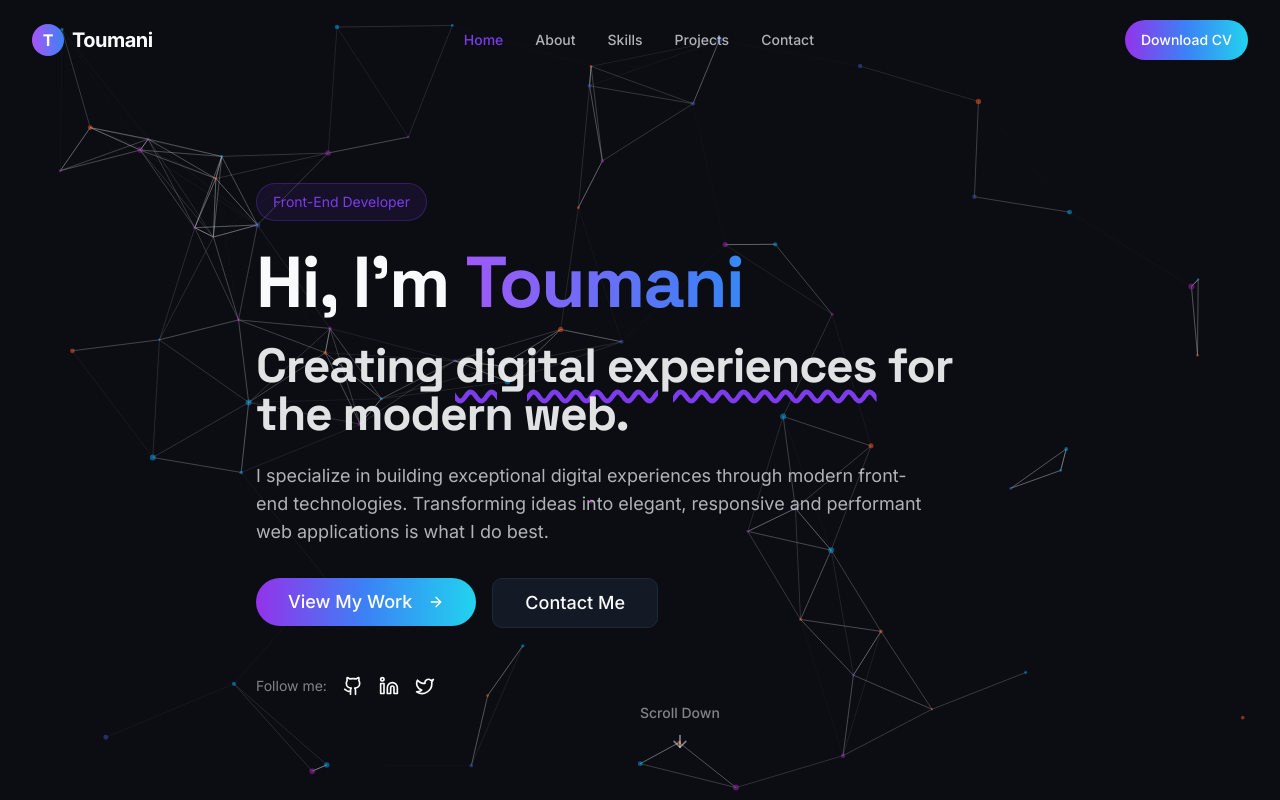
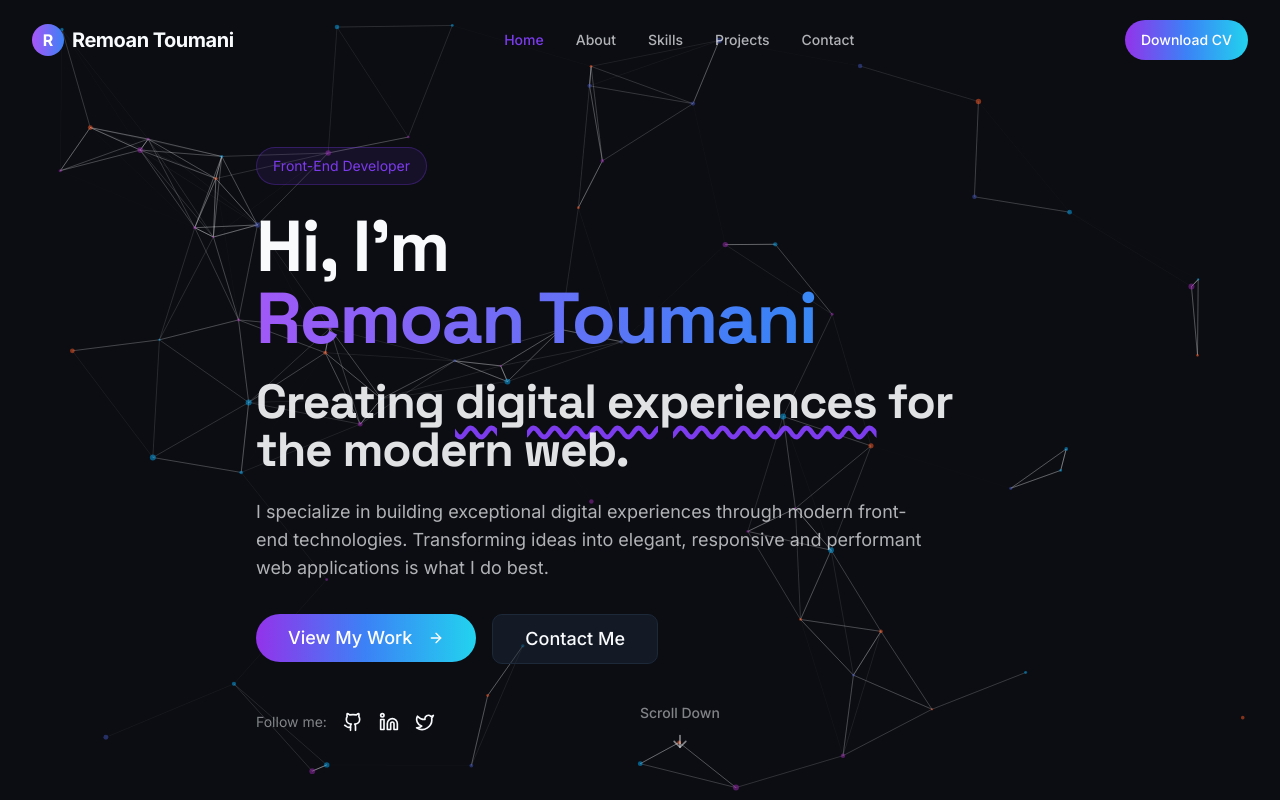
Before and after one commit to Remoan-Git/toumani-particles-portal, a React (Vite) app: page / in a window 1280 px wide. Shown: the top 800 px of the page. Built offline with nearby package versions, Linux system fonts and the light colour scheme.

Commit message:
Fix: Update name to Remoan Toumani
Updated the name displayed in the application to "Remoan Toumani".

```diff
--- a/src/components/ContactSection.tsx
+++ b/src/components/ContactSection.tsx
@@ -1,4 +1,3 @@
-
 import { Button } from "@/components/ui/button";
 import { Input } from "@/components/ui/input";
 import { Textarea } from "@/components/ui/textarea";
@@ -36,8 +35,8 @@ export default function ContactSection() {
                 <div>
                   <h4 className="font-bold mb-1">Email</h4>
                   <p className="text-foreground/70 text-sm mb-2">Feel free to email me</p>
-                  <a href="mailto:info@toumani.dev" className="text-primary hover:underline">
-                    info@toumani.dev
+                  <a href="mailto:info@remoantoumani.dev" className="text-primary hover:underline">
+                    info@remoantoumani.dev
                   </a>
                 </div>
               </div>
--- a/src/components/Footer.tsx
+++ b/src/components/Footer.tsx
@@ -1,4 +1,3 @@
-
 import { Github, Linkedin, Twitter } from "lucide-react";
 import { Separator } from "@/components/ui/separator";
 
@@ -13,9 +12,9 @@ export default function Footer() {
           <div className="md:col-span-2">
             <a href="#home" className="flex items-center space-x-2 mb-4">
               <div className="h-8 w-8 rounded-full bg-gradient-to-r from-purple-500 to-blue-500 flex items-center justify-center text-white font-bold">
-                T
+                R
               </div>
-              <span className="font-bold tracking-tight text-xl">Toumani</span>
+              <span className="font-bold tracking-tight text-xl">Remoan Toumani</span>
             </a>
             <p className="text-foreground/70 text-sm mb-4 max-w-md">
               Creating exceptional digital experiences through modern front-end development.
@@ -84,7 +83,7 @@ export default function Footer() {
 
         {/* Copyright */}
         <div className="text-center text-sm text-foreground/50">
-          <p>&copy; {currentYear} Toumani. All rights reserved.</p>
+          <p>&copy; {currentYear} Remoan Toumani. All rights reserved.</p>
         </div>
       </div>
     </footer>
--- a/src/components/Hero.tsx
+++ b/src/components/Hero.tsx
@@ -19,7 +19,7 @@ export default function Hero() {
           </div>
 
           <h1 className="text-4xl md:text-6xl lg:text-7xl font-bold mb-6 tracking-tight">
-            Hi, I'm <span className="text-gradient animate-text-gradient">Toumani</span>
+            Hi, I'm <span className="text-gradient animate-text-gradient">Remoan Toumani</span>
           </h1>
 
           <h2 className="text-2xl md:text-4xl lg:text-5xl font-bold mb-6 text-foreground/90">
--- a/src/components/Navbar.tsx
+++ b/src/components/Navbar.tsx
@@ -66,9 +66,9 @@ export default function Navbar() {
       <div className="container flex items-center justify-between">
         <a href="#home" className="flex items-center space-x-2">
           <div className="h-8 w-8 rounded-full bg-gradient-to-r from-purple-500 to-blue-500 flex items-center justify-center text-white font-bold">
-            T
+            R
           </div>
-          <span className="font-bold tracking-tight text-xl">Toumani</span>
+          <span className="font-bold tracking-tight text-xl">Remoan Toumani</span>
         </a>
 
         {/* Desktop Menu */}
```
